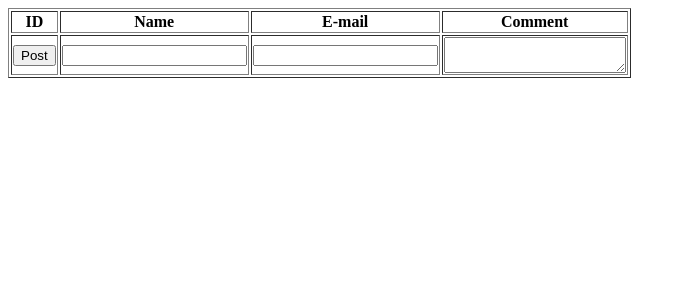
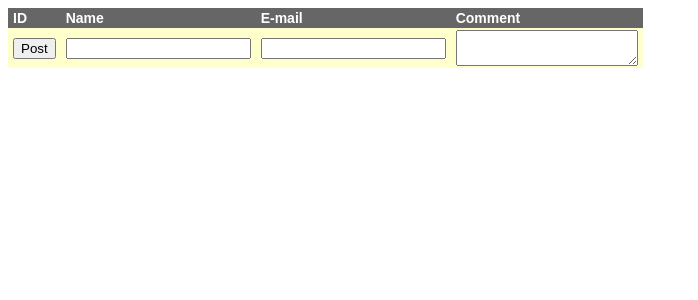
Before and after one commit to bryanfriedman/simple-bb-demo, a PHP site: page /list.php in a window 1280 px wide. Shown: the top 300 px of the page, without its empty margins (0-698 px from the left). Run offline with PHP 8.4, Linux system fonts and the light colour scheme; data that the repository does not hold is empty.

Commit message:
Added styles.

```diff
--- a/list.php
+++ b/list.php
@@ -1,5 +1,10 @@
 <?php include 'sql.php'; ?>
+<html>
+<head>
+<link rel="stylesheet" type="text/css" href="style.css">
+</head>
 
+<body>
 <table border='1'>
 <tr>
 <th>ID</th>
@@ -42,3 +47,6 @@ else {
 <?php
 mysqli_close($con);
 ?>
+
+</body>
+</html>
--- /dev/null
+++ b/style.css
@@ -0,0 +1,32 @@
+table {
+    border-collapse: collapse;
+}
+
+table, th, td {
+    border: 0px;
+    font-family: Arial, Helvetica, sans-serif;
+    font-size:14px;
+}
+
+td, th {
+    padding:2px 5px 2px 5px;
+    text-align:left;
+}
+
+tr:nth-child(odd) {
+    background-color:#E0E0E0;
+}
+
+tr:nth-child(1) {
+    background-color:#666;
+    color:#FFF;
+    font-weight:bold;
+}
+
+tr:nth-child(even) {
+    background-color:#D0D0D0;
+}
+
+tr:last-child {
+    background-color:#FFFFCC;
+}
```
Also changed, not shown: simple-bb-demo.sql (added, +64 -0 lines).
